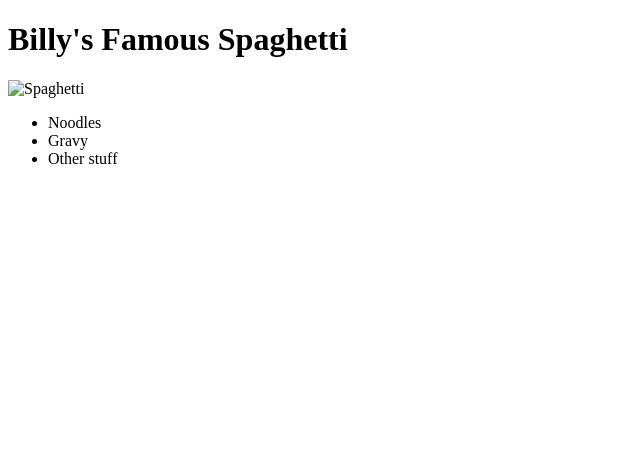
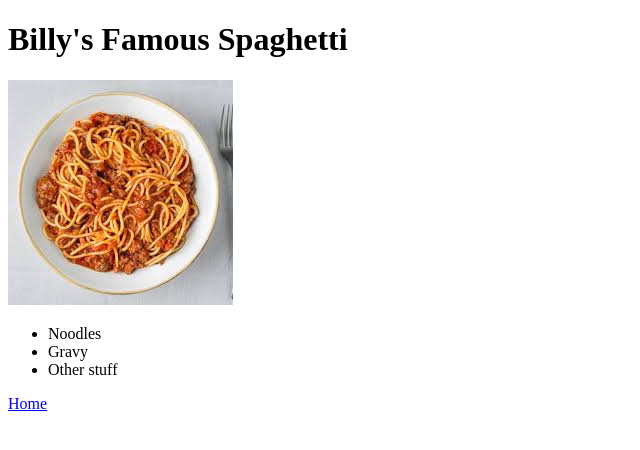
Before and after one commit to codeman241/odin-recipes, a plain HTML site: page recipes/spaghetti.html in a window 1280 px wide. Shown: the whole page, without its empty margins (0-640 px from the left). Drawn offline with Linux system fonts and the light colour scheme.

Commit message:
Fix Spaghetti problem links

```diff
--- a/recipes/spaghetti.html
+++ b/recipes/spaghetti.html
@@ -6,12 +6,13 @@
     </head>
     <body>
         <h1>Billy's Famous Spaghetti</h1>
-        <img scr="../images/spaghetti.jpg" alt="Spaghetti" height="225" width="225">
+        <img src="../images/spaghetti.jpg" alt="Spaghetti" height="225" width="225">
         <br>
         <ul>
             <li>Noodles</li>
             <li>Gravy</li>
             <li>Other stuff</li>
         </ul>
+        <a href="../index.html">Home</a>
     </body>
 </html>
```
Also changed, not shown: index.html (+2 -1 lines).
